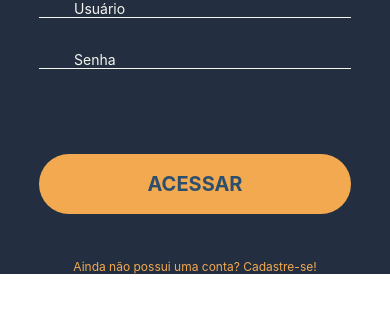
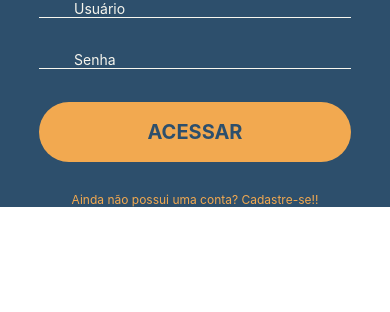
Before and after one commit to matheus-three/talggs-mobile, a React Native app: screen / in a window 390 px wide. Shown: the top 312 px of the page. Built offline with nearby package versions, Linux system fonts and the light colour scheme.

Commit message:
Inserido logo

```diff
--- a/src/screens/login/index.tsx
+++ b/src/screens/login/index.tsx
@@ -1,33 +1,21 @@
-import React, { useState } from 'react';
+import React from 'react';
 
-import { View, TextInput, Text, TouchableOpacity } from 'react-native';
+import { View, TextInput, Text, TouchableOpacity, Image } from 'react-native';
 
 import Style from './style';
 
-// import { Logo1 } from '../../assets/icons'
-
 const Login = () => {
 
-    const teste = () => {
-        alert("TESTE")
-    }
-
-
     return (
-        <View>
         <View style={Style.container}>
-                {/* <Logo1 /> */}
-
-                <TextInput placeholder="Usuário" style={Style.input}/>
+            <TextInput placeholder="Usuário" style={Style.input} />
             <TextInput placeholder="Senha" secureTextEntry style={Style.input} />
 
             <TouchableOpacity style={Style.button}>
                 <Text style={Style.buttonText}>ACESSAR</Text>
             </TouchableOpacity>
 
-                <Text style={Style.text}>Ainda não possui uma conta? Cadastre-se!</Text>
-            </View>
-
+            <Text style={Style.text}>Ainda não possui uma conta? Cadastre-se!!</Text>
         </View>
     )
 }
--- a/src/screens/login/style.tsx
+++ b/src/screens/login/style.tsx
@@ -1,8 +1,8 @@
 import {StyleSheet} from 'react-native';
 
-const styles = StyleSheet.create({
+export const styles = StyleSheet.create({
     container: {
-      backgroundColor: '#232F40',
+      backgroundColor: '#2D4F6C',
       alignItems: 'center',
       justifyContent: 'center',
       height: '100%',
@@ -10,13 +10,12 @@ const styles = StyleSheet.create({
     },
 
     button: {
-        marginTop: 52,
         width: '80%',
         height: 60,
-        backgroundColor: '#f2a950',
         borderRadius: 50,
         alignItems: 'center',
         justifyContent: 'center',
+        backgroundColor: '#f2a950',
     },
 
     buttonText: {
@@ -26,7 +25,7 @@ const styles = StyleSheet.create({
     },
 
     text: {
-        marginTop: 45,
+        marginTop: 30,
         color: '#f2a950',
         fontSize: 12,
     },
```
Also changed, not shown: src/screens/login/Logo1V-mobile.png (added), src/screens/login/logo.svg (added). Lines whose indentation alone changed are shown as unchanged.
